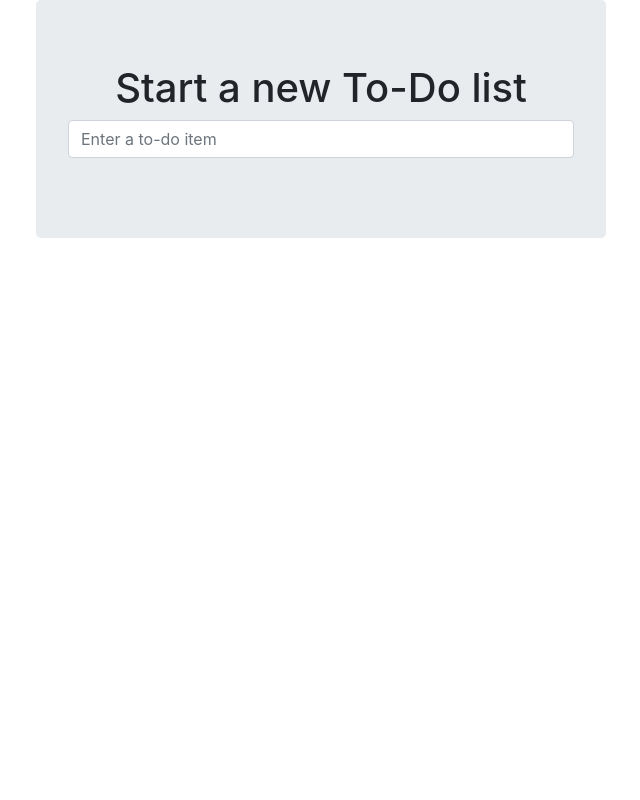
After one commit to gougouccnu/TDDDemo, a Django app: page / in a window 1280 px wide. The commit adds this page. Shown: the whole page, without its empty margins (34-674 px from the left). Run offline with Django 3.2, Linux system fonts and the light colour scheme; some libraries are stand-ins or nearby versions.

Commit message:
Use bootstrap to improve layout

```diff
--- a/functional_tests/tests.py
+++ b/functional_tests/tests.py
@@ -2,8 +2,9 @@
 from selenium.webdriver.common.keys import Keys
 #import unittest
 from django.test import LiveServerTestCase
+from django.contrib.staticfiles.testing import StaticLiveServerTestCase
 
-class NewVistorTest(LiveServerTestCase):
+class NewVistorTest(StaticLiveServerTestCase):
 
 	def setUp(self):
 		self.browser = webdriver.Firefox()
--- /dev/null
+++ b/lists/templates/base.html
@@ -0,0 +1,32 @@
+<html lang="en">
+    <head>
+        <title>To-Do lists</title>
+        <meta name="viewport" content="width=device-width, initial-scale=1.0">
+        <link rel="stylesheet" media="screen" href="/static/bootstrap/css/bootstrap.min.css">
+        <link rel="stylesheet" media="screen" href="/static/base.css">
+    </head>
+    <body>
+    	<div class="container">
+          <div class="row">
+            <div class="col-md-6 col-md-offset-3 jumbotron">
+                <div class="text-center">
+                    <h1>{% block header_text %}{% endblock %}</h1>
+                    <form method="POST" action="{% block form_action %}{% endblock %}">
+                        <input name="item_text" id="id_new_item"
+                               class="form-control input-lg"
+                               placeholder="Enter a to-do item"/>
+                    {% csrf_token %}
+                    </form>
+                </div>
+            </div>
+          </div>
+
+    <div class="row">
+        <div class="col-md-6 col-md-offset-3">
+            {% block table %}
+            {% endblock %}
+        </div>
+    </div>
+</div>
+    </body>
+</html>
--- a/lists/templates/list.html
+++ b/lists/templates/list.html
@@ -5,7 +5,7 @@
 {% block form_action %}/lists/{{ list.id }}/add_item{% endblock %}
 
 {% block table %}
-    <table id="id_list_table">
+    <table id="id_list_table" class="table">
         {% for item in list.item_set.all %}
             <tr><td>{{ forloop.counter }}:{{ item.text }}</td></tr>
         {% endfor %}
```
